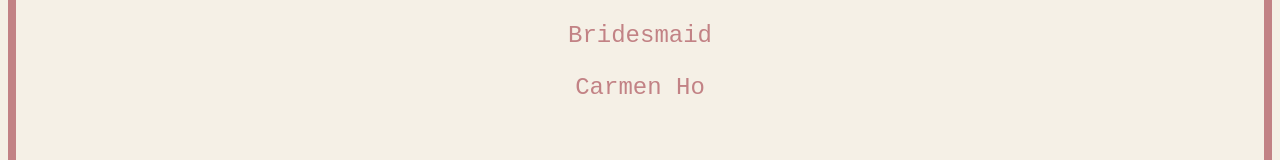
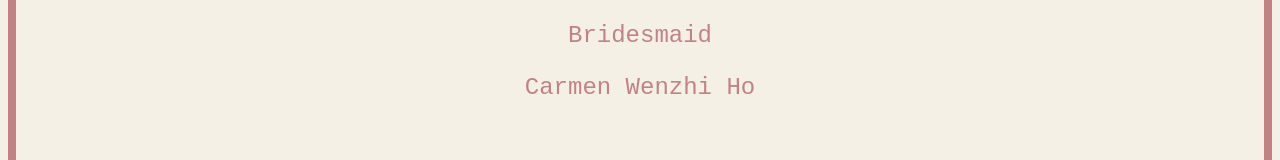
Before and after one commit to Tony-Pana/Tony-Pana.github.io, a plain HTML site: page bridesmaid.html in a window 1280 px wide. Shown: the part 874-1034 px from the top of the page. Drawn offline with nearby package versions, Linux system fonts and the light colour scheme.

Commit message:
add carmen middle name

```diff
--- a/bridesmaid.html
+++ b/bridesmaid.html
@@ -75,7 +75,7 @@
 					<hr>
 					<br>
 					<p>Bridesmaid</p>
-					<p>Carmen Ho</p>
+					<p>Carmen Wenzhi Ho</p>
 					<br>
 					<hr>
 					<br>
```
